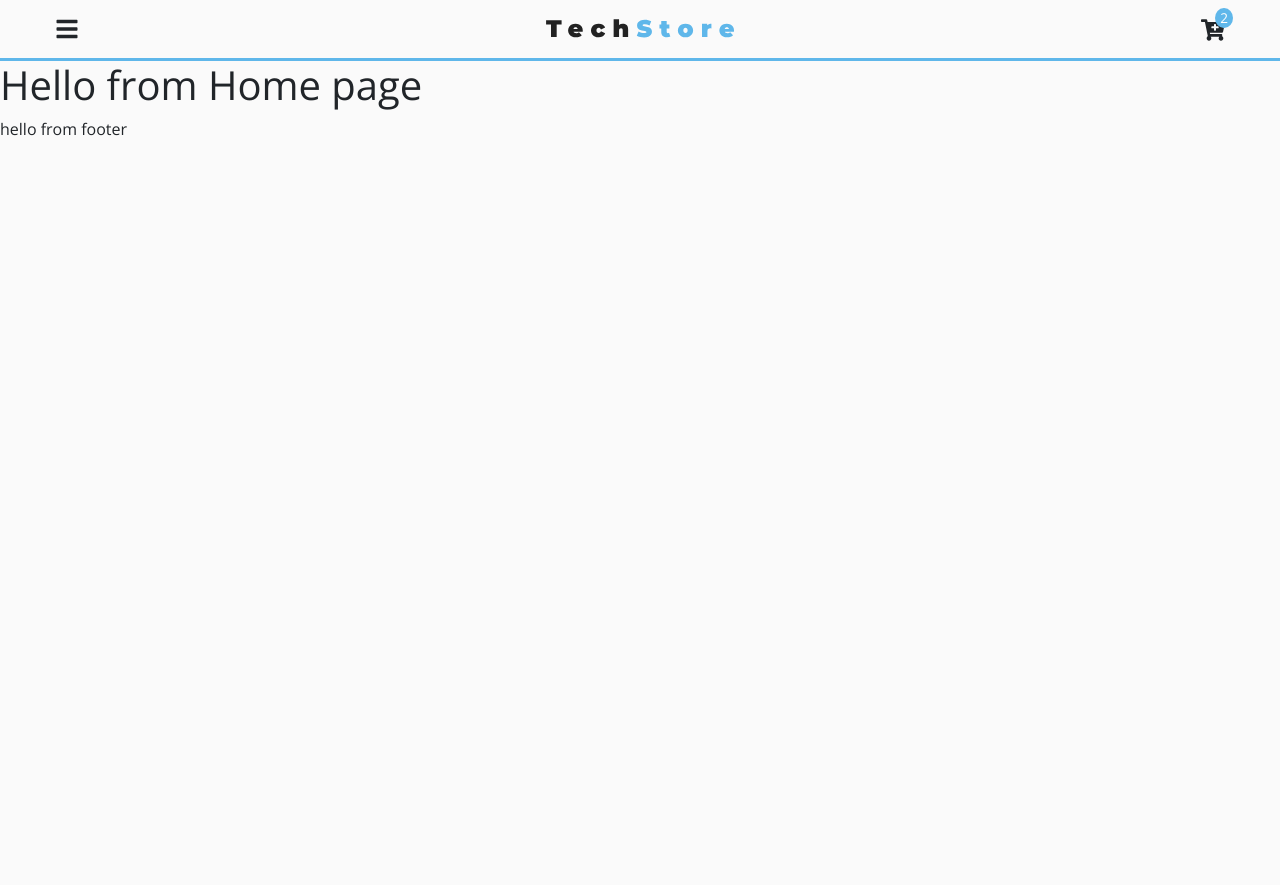
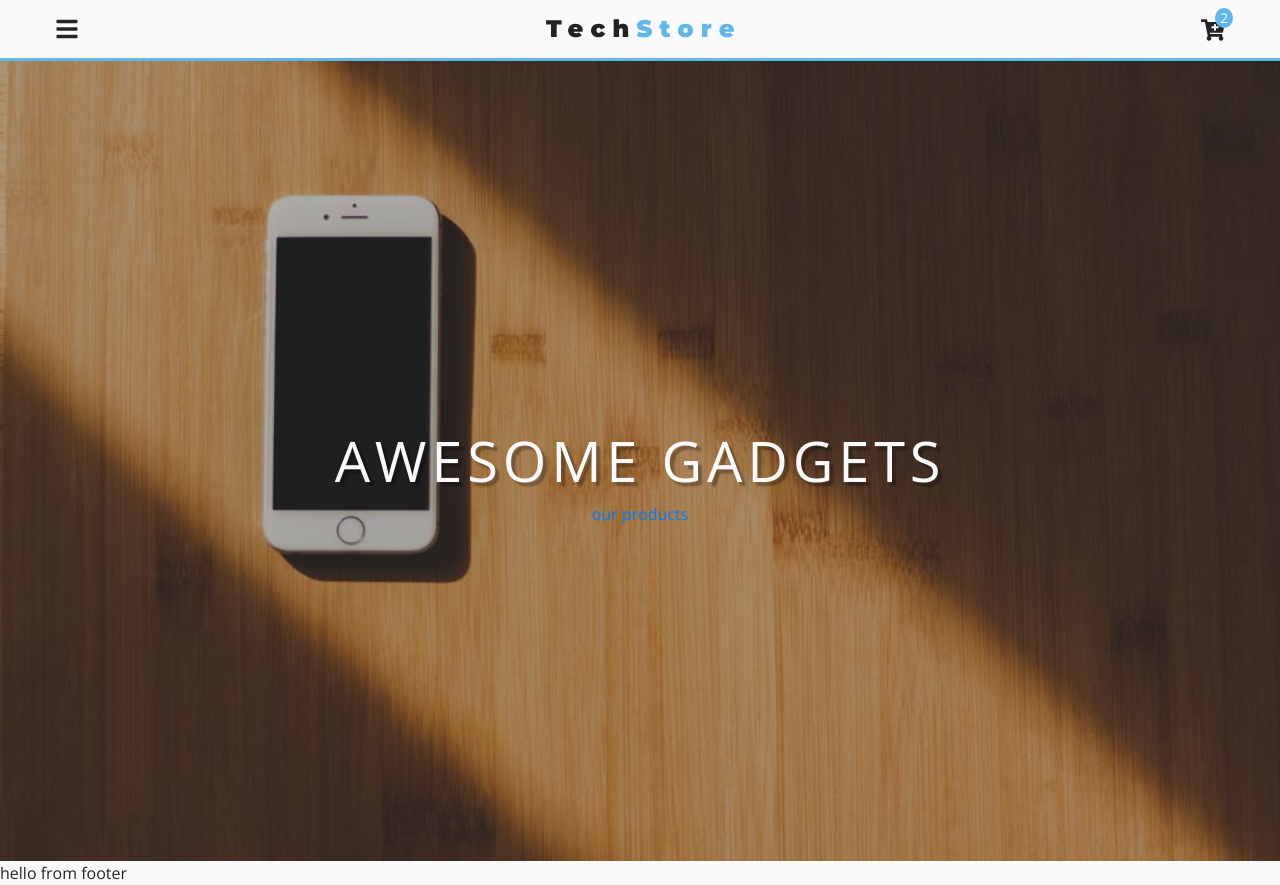
Before and after one commit to jn-html/Techi-store, a React (Create React App) app: page / in a window 1280 px wide. Before the commit the page ends 800 px from the top, so only its background shows below. Built offline with nearby package versions, Linux system fonts and the light colour scheme.

Commit message:
Hero Component

```diff
--- /dev/null
+++ b/src/components/Hero.js
@@ -0,0 +1,35 @@
+import React from 'react';
+import styled from 'styled-components';
+import mainBcg from '../images/mainBcg.jpeg';
+
+export default function Hero({ img, title, max, children}) {
+   return (
+      <HeroWrapper max={max} img={img}>
+         <div className="banner">
+            <h1 className="title">{title}</h1>
+            {children}
+         </div>
+      </HeroWrapper>
+   );
+}
+
+const HeroWrapper = styled.div `
+   text-align: center;
+   display: flex;
+   align-items: center;
+   justify-content:center;
+   min-height: ${props => (props.max?'100vh': '60vh')};
+   color: var(--mainGrey);
+   background:linear-gradient(var(--primaryRGBA),var(--primaryRGBA)), url(${props => props.img}) center/cover no-repeat;
+   .title {
+      padding-top: 2rem;
+      font-size: 3.5rem;
+      text-shadow: 4px 4px 2px rgba(0, 0, 0, 0.3);
+      text-transform: uppercase;
+      letter-spacing: var(--mainSpacing);
+   }
+`;
+
+Hero.defaultProps = {
+   img: mainBcg
+};
--- a/src/pages/HomePage.js
+++ b/src/pages/HomePage.js
@@ -1,14 +1,14 @@
 import React from 'react';
-import { ProductConsumer } from '../context';
+import Hero from '../components/Hero';
+import { Link } from 'react-router-dom';
+
 
 export default function HomePage() {
    return (
       <>
-         <ProductConsumer>
-            {value => {
-               return <h1>Hello from Home page</h1>
-            }}
-         </ProductConsumer>
-      </>
+         <Hero title="awesome Gadgets" max="true">
+            <Link to='/products'>our products</Link>
+         </Hero>
+      </ >
    );
 }
```
